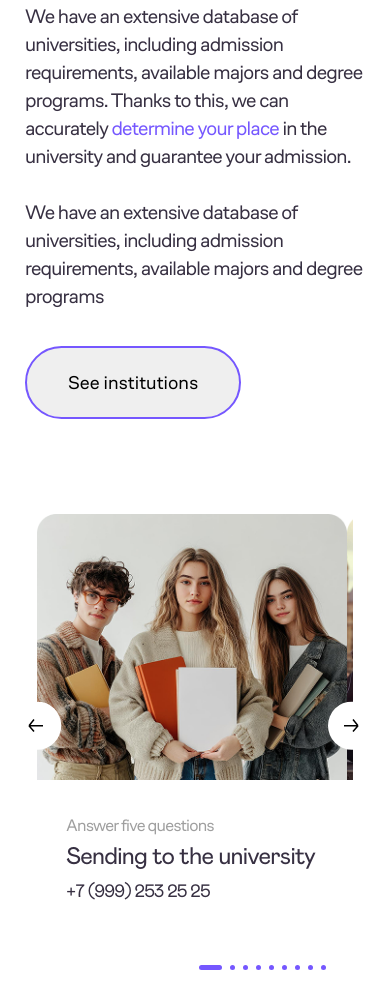
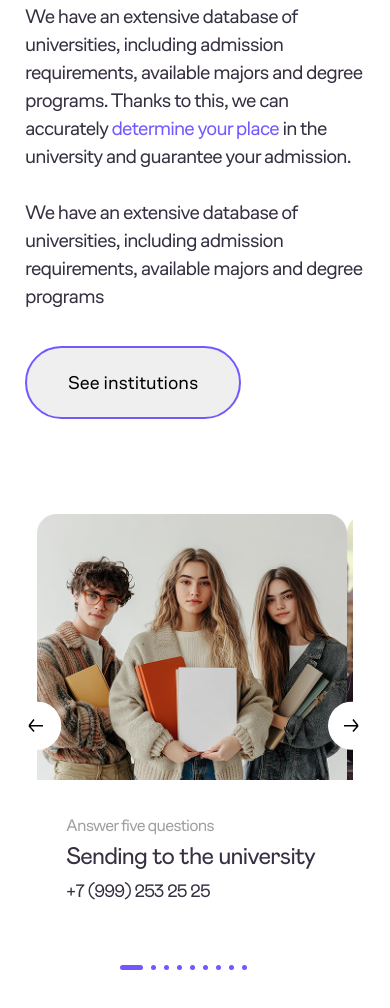
Before and after one commit to anton240496/test_company, a plain HTML site: page index.html in a window 390 px wide. Shown: the part 1349-2357 px from the top of the page. Drawn offline with nearby package versions, Linux system fonts and the light colour scheme.

Commit message:
Update style.css

```diff
--- a/css/style.css
+++ b/css/style.css
@@ -483,6 +483,14 @@
 }
 
 
+
+@media (max-width: 550px) {
+    .dots {
+        transform: translate(25%, -50%);
+    }
+}
+
+
 @media (max-width: 390px) {
 
     .slider_item,
```
